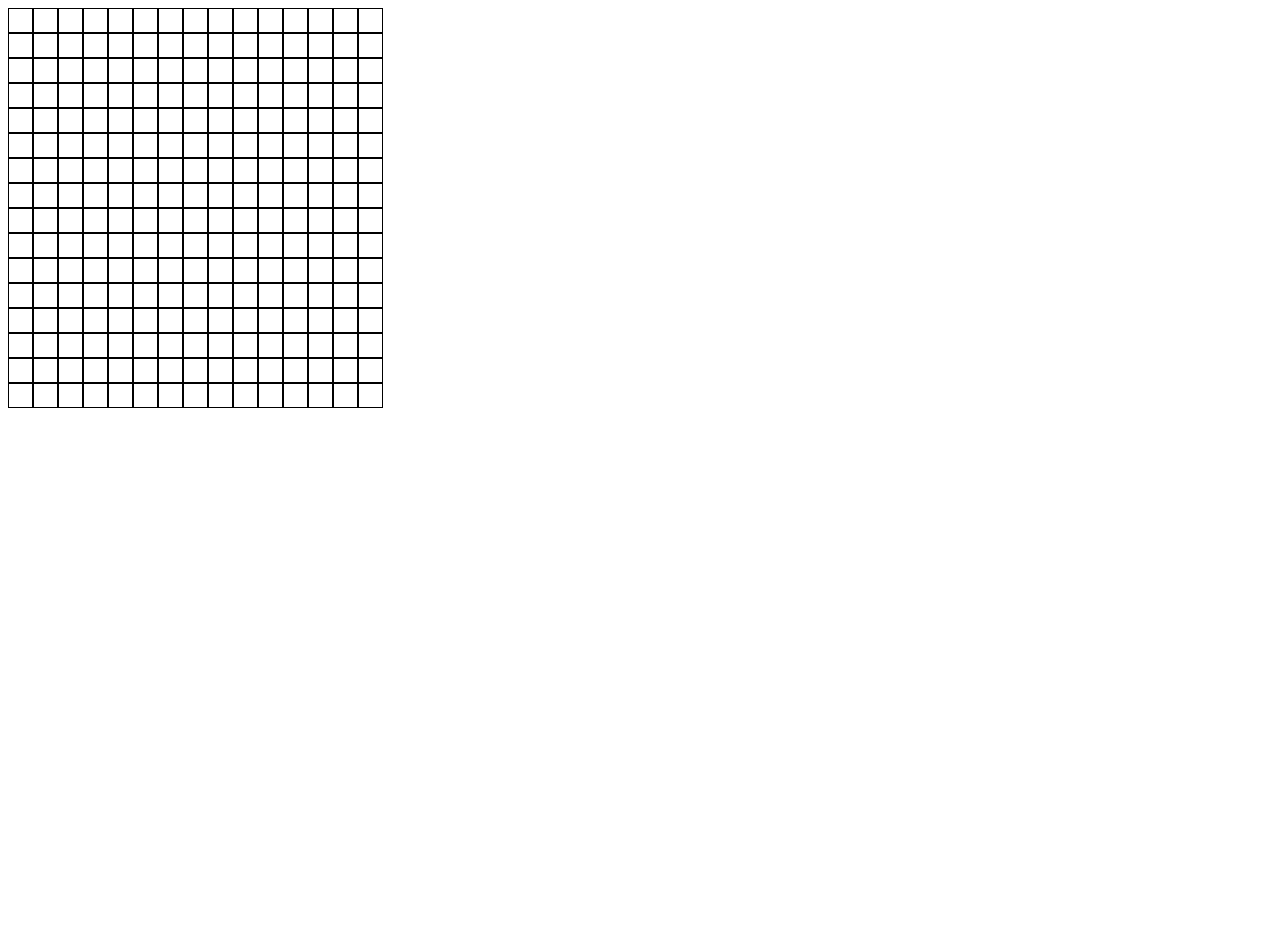
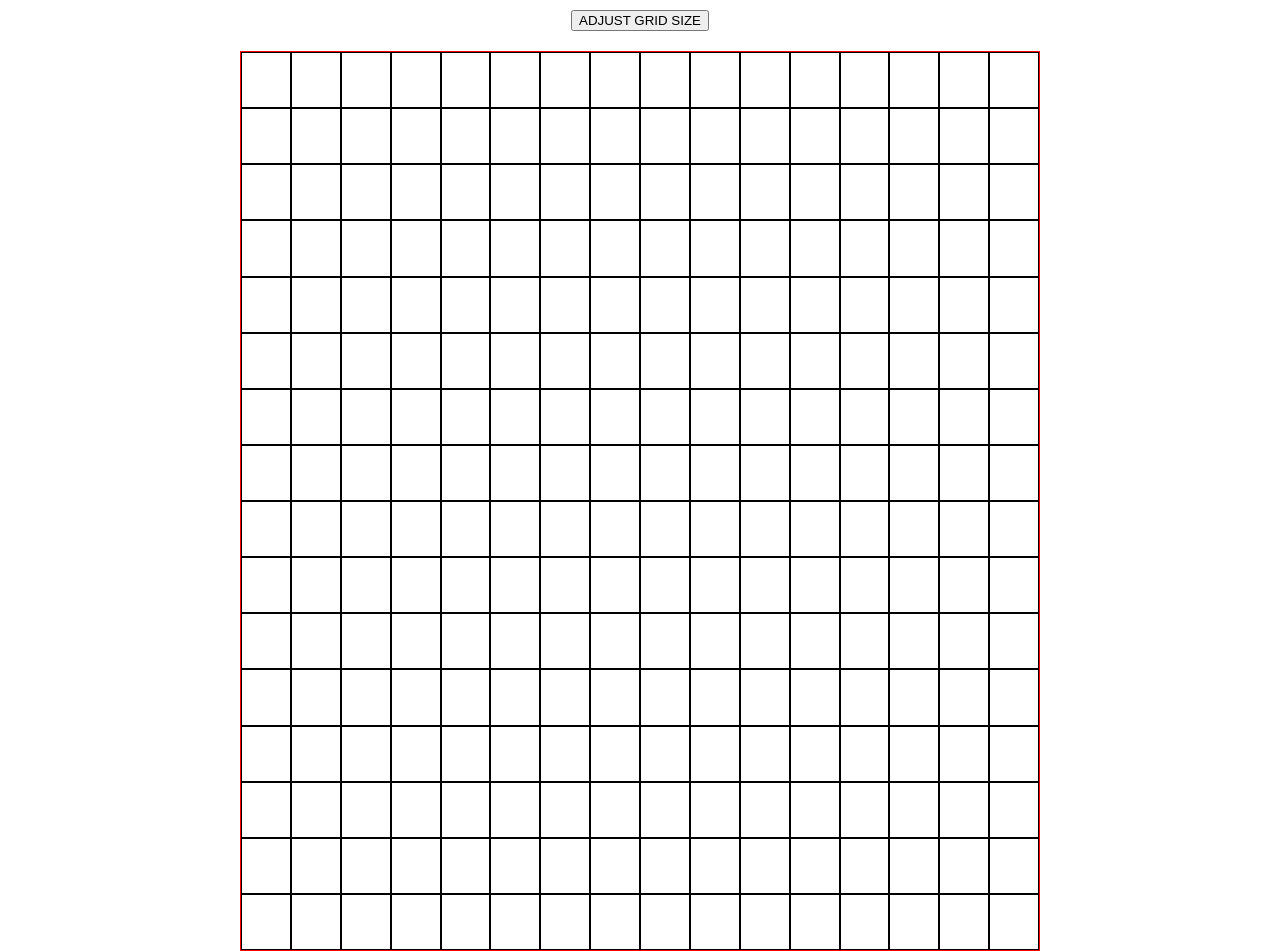
Before and after one commit to p-a-p-p/Etch-A-Sketch, a plain HTML site: page index.html in a window 1280 px wide. Before the commit the page ends 800 px from the top, so only its background shows below. Drawn offline with Linux system fonts and the light colour scheme.

Commit message:
Extra Credit 1

```diff
--- a/index.html
+++ b/index.html
@@ -3,10 +3,11 @@
   <head>
     <meta charset="UTF-8" />
     <meta name="viewport" content="width=device-width, initial-scale=1.0" />
-    <title>Document</title>
+    <title>Etch-A-Sketch</title>
     <link rel="stylesheet" href="styles.css" />
   </head>
-  <body onload="createGrid()">
+  <body>
+    <div class="inputBox"></div>
     <div class="container"></div>
   </body>
   <script src="script.js"></script>
--- a/script.js
+++ b/script.js
@@ -1,30 +1,54 @@
-function createGrid() {
+function createGrid(num) {
   const container = document.querySelector(".container");
-  container.className = "container";
-  let div;
+  const boxSize = 100 / num + "%";
 
-  // creating 16x16 grid
-  for (let i = 0; i < 256; i++) {
-    div = document.createElement("div");
-    div.className = "divBox";
+  for (let i = 0; i < num * num; i++) {
+    const gridBox = document.createElement("div");
+    gridBox.className = "gridBox";
+    gridBox.style.width = boxSize;
+    gridBox.style.height = boxSize;
 
-    loop = div.getElementsByClassName(".divBox");
-
-    div.addEventListener("mouseover", function assignColor() {
-      div.style.background = get_random_color2();
-      console.log("working");
+    gridBox.addEventListener("mouseover", function assignColor(e) {
+      e.target.style.background = randomColor();
     });
 
-    container.appendChild(div);
+    container.appendChild(gridBox);
   }
+}
 
-  // have color when hovered
+function createButton() {
+  const inputContainer = document.querySelector(".inputBox");
+  const button = document.createElement("button");
+  button.className = "adjustButton";
+  button.textContent = "ADJUST GRID SIZE";
+
+  button.addEventListener("click", function () {
+    container = document.querySelector(".container");
+
+    size = prompt("Adjust the size of the grid to?");
+
+    if (size <= 100 && size > 0) {
+      container.textContent = "";
+      createGrid(size);
+    } else {
+      alert("Only Input Integer from 1 - 100");
+    }
+  });
+
+  inputContainer.appendChild(button);
 }
-//get random color
-function get_random_color2() {
-  var r = function () {
-    return Math.floor(Math.random() * 256);
-  };
 
-  return "rgb(" + r() + "," + r() + "," + r() + ")";
+function randomColor() {
+  let x, y, z;
+
+  x = Math.floor(Math.random() * 256);
+  y = Math.floor(Math.random() * 256);
+  z = Math.floor(Math.random() * 256);
+
+  return "rgb(" + x + "," + y + "," + z + ")";
 }
+
+function newGridSize() {}
+
+createButton();
+createGrid(16);
--- a/styles.css
+++ b/styles.css
@@ -1,20 +1,29 @@
-* {
-  box-sizing: border-box;
+body {
+  display: flex;
+  flex-direction: column;
+  justify-content: center;
+  align-items: center;
+  margin: 0;
 }
 
 .container {
+  box-sizing: border-box;
   display: flex;
   flex-wrap: wrap;
+  height: 900px;
+  width: 800px;
+  border: 1px solid red;
 }
 
-.container > div {
+.gridBox {
+  box-sizing: border-box;
   border: 1px solid black;
-  height: 25px;
-  width: 25px;
 }
 
-.container > div:nth-child(16n + 1) {
-  width: 100%;
-  border: 0;
-  height: 0;
+button {
+  margin: 10px 0 20px 0;
 }
+
+/* .gridBox:hover {
+  background-color: red;
+} */
```
